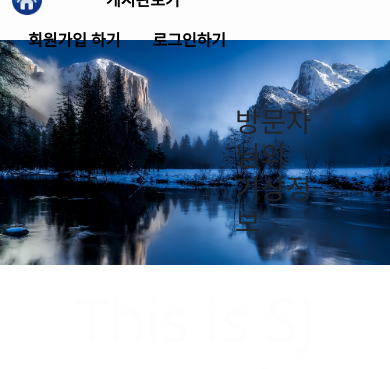
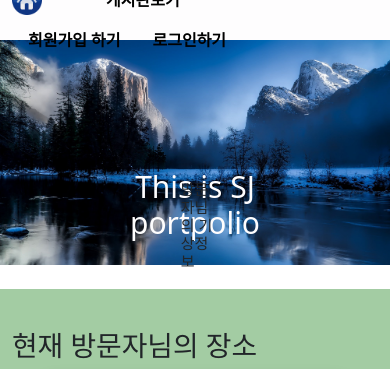
Before and after one commit to radio700/Django_simple_board, a Django app: page /main/ in a window 390 px wide. Shown: the top 369 px of the page. Before the commit the page ends 265 px from the top, so only its background shows below. Run offline with Django 3.2, Linux system fonts and the light colour scheme; some libraries are stand-ins or nearby versions.

Commit message:
맵+웹반응형완료

```diff
--- /dev/null
+++ b/requirements.txt
@@ -0,0 +1,6 @@
+asgiref==3.4.1
+Django==3.2.7
+Markdown==3.3.4
+mysqlclient==2.0.3
+pytz==2021.1
+sqlparse==0.4.2
--- a/static/javascript/map.js
+++ b/static/javascript/map.js
@@ -0,0 +1,28 @@
+setTimeout(initMap,2000)
+
+function initMap() {
+  let glat =  document.querySelector("#weather span.lat7");
+  let glon =  document.querySelector("#weather span.lon8");
+  // console.log(typeof(parseFloat(glat.innerText)));
+  // console.log(parseFloat(glat.innerText));
+  // console.log(parseFloat(glon.innerText));
+  const myLatLng = {
+    // lat: 35.19011951,
+    // lng: 128.127058
+
+    lat: parseFloat(glat.innerText),
+    lng: parseFloat(glon.innerText)
+  }
+  const map = new google.maps.Map(document.getElementById('map'), {
+    center: myLatLng,
+    scrollwheel: false,
+    zoom: 18
+  })
+  const marker = new google.maps.Marker({
+    position: myLatLng,
+    map: map,
+    title: 'GitHub'
+  })
+}
+
+// navigator.geolocation.getCurrentPosition(wgeo, onGeoError);
--- a/static/javascript/weather.js
+++ b/static/javascript/weather.js
@@ -7,7 +7,7 @@ function onGeoOk(position) {
 
   const lat = position.coords.latitude; //위도
   const lon = position.coords.longitude; //경도
-  console.log("님 여기삼", lat, lon);
+  // console.log("님 여기삼", lat, lon);
   const url = `https://api.openweathermap.org/data/2.5/weather?lat=${lat}&lon=${lon}&appid=${API_KEY}&units=metric`;
   // https://api.openweathermap.org/data/2.5/weather?lat=35.190192&lon=128.1270761&appid=dc112664b734973e12fe221508a38ebe&units=metric
 
@@ -21,11 +21,16 @@ function onGeoOk(position) {
     const humid = document.querySelector("#weather div.w5");
     const wind_deg = document.querySelector("#weather div.w6");
 
+
+    document.querySelector("#weather span.lat7").innerText = position.coords.latitude;
+    document.querySelector("#weather span.lon8").innerText = position.coords.longitude;
     city.innerText = String(`현재 계신 곳 : ${data.name}시\n`);
     weather.innerText = String(`${data.weather[0].main}`);
-    wind_speed.innerText = String(`현재 풍속은 ${data.wind.speed}\n`);
+    wind_speed.innerText = String(`현재 풍속은 ${data.wind.speed}m/s\n`);
     temp.innerText = String(`현재 온도는 ${data.main.temp}도\n`);
     humid.innerText = String(`습도는 ${data.main.humidity}% 입니다\n`);
+    // glat.innerText = `${lat}`
+    // glon.innerText = `${lon}`
 
     //날씨별 색깔변화
 
--- a/static/style.css
+++ b/static/style.css
@@ -32,6 +32,7 @@ body{
   justify-content: space-between;
   align-items: center;
   background-color: #FEFDFE;
+  z-index: 1;
 }
 
 /* 히어로텍스트 */
@@ -58,7 +59,7 @@ body{
   top:50%;
   position: absolute;
   text-align: center;
-  transform: translate(-50%,-50%);
+  transform: translate(-50%,0%);
 }
 
 .hero .bg-text>h1{
@@ -83,7 +84,7 @@ section.weather-main #wicon{
 section.weather-main .row{
   position: absolute;
   top: 50%;
-  transform: translate(0%,-50%);
+  transform: translate(-5%,-50%);
 }
 #weather{
   margin: 40px 40px;
@@ -97,8 +98,86 @@ section.weather-main .row{
   font-size: 30px;
   padding-bottom: 30px;
 }
+#weather>span{
+  display: none;
+}
 
+/* map */
+section.map{
+  position: relative;
+  background-color:rgb(163, 204, 163);
+  padding: 40px 0px 40px;
+}
 
+section.map .row h1{
+  margin-top: 150px;
+}
+
+/* 미디어쿼리 */
+@media (max-width:992px){
+  section.map .row h1{
+    margin-top: 0px;
+  }
+  #wicon{
+    width: 20%;
+  }
+  #weather>h1{
+    font-size: 20px;
+    margin-bottom: 15px;
+  }
+  #weather div{
+    font-size: 20px;
+    padding-bottom: 15px;
+  }
+  .hero .bg-text{
+    left:50%;
+    top:40%;
+    position: absolute;
+    text-align: center;
+    transform: translate(-50%,0%);
+  }
+  .hero .bg-text>h1{
+    font-size: 30px;
+    margin-bottom: 0px;
+    top: 15%;
+    position: relative;
+    text-align: center;
+    transform: translate(0%,0%);
+  }
+  .hero .bg-text>h4{
+    font-size: 20px;
+    display: none;
+
+  }
+}
+@media (max-width:768px){
+  .hero .bg-text{
+    top:30%;
+  }
+  #weather>h1{
+    font-size: 15px;
+  }
+  #weather div{
+    font-size: 15px;
+  }
+}
+
+@media (max-width:576px){
+  .hero .bg-text{
+    top:20%;
+    font-size: 15px;
+  }
+  #wicon{
+    margin-left: 30px;
+    margin-top: 30px;
+  }
+}
+#map{
+  height: 500px;
+  border: 1px solid rgba(0,0,0,.2);
+  border-radius: 50px;
+  z-index: 1;
+}
 
 /* #con{
   width: 100%;
--- a/templates/main/index.html
+++ b/templates/main/index.html
@@ -8,7 +8,7 @@
       <!--배경글자-->
       <section class="bg-text">
         <h1>This is SJ portpolio</h1>
-        <h4>잘봐라 쑈 미터 머니!</h4>
+        <h4>l'existence précède l'essence</h4>
       </section>
     </div>
     <section class="weather-main">
@@ -27,24 +27,28 @@
               <div class="w4"></div>
               <div class="w5"></div>
               <div class="w6"></div>
+              <span class="lat7"></span>
+              <span class="lon8"></span>
             </section>
+          </div>
+        </div>
+      </div>
+    </section>
+    <section class="map">
+      <div class="container">
+        <div class="row">
+          <div class="col-lg-4 col-12">
+            <h1>현재 방문자님의 장소</h1>
+          </div>
+          <div class="col-lg-8 col-12">
+            <div id="map" class="shadow"></div>
           </div>
         </div>
       </div>
     </section>
   </section>
 
-  <section class="map">
-    <div class="container">
-      <div class="row">
-        <div class="col-lg-8 col-12">
-          <div id="map" class="shadow"></div>
-        </div>
-      </div>
-    </div>
-  </section>
-
+  <script src="/static/javascript/weather.js"></script>
   <script src="/static/javascript/map.js"></script>
-  <script src="/static/javascript/weather.js"></script>
   <script src="https://maps.googleapis.com/maps/api/js?key=AIzaSyCTQIlxBn5AfKGvsfJiormAE1esN3fcCkg&callback=initMap" async="async" defer="defer"></script>
 {% endblock content %}
```
Also changed, not shown: db.sqlite3.
